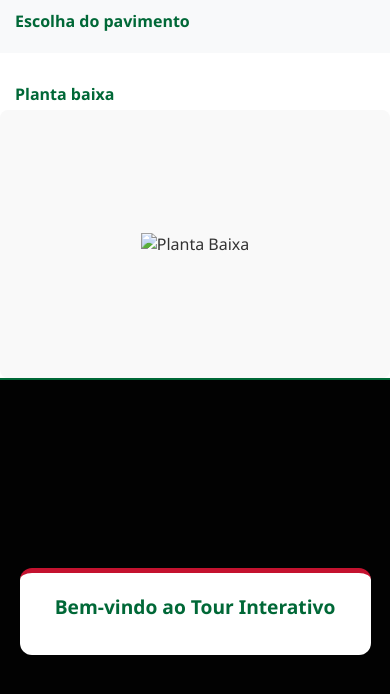
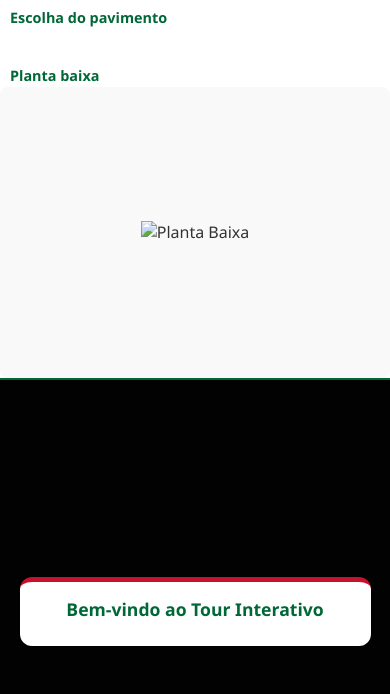
Before and after one commit to ThiagoFurtado/Tour_360_ITAP_V2, a website: page index.html in a window 390 px wide. Drawn offline with nearby package versions, Linux system fonts and the light colour scheme.

Commit message:
Update style.css

```diff
--- a/style.css
+++ b/style.css
@@ -1,38 +1,45 @@
 /* ========== VARIÁVEIS DE CORES (PALETA EPAMIG/ITAP) ========== */
 :root {
-  /* Cores extraídas/baseadas no site epamig.br/itap */
-  --ep-green: #006837;       /* Verde Institucional Forte */
-  --ep-green-light: #008a49; /* Verde para Hover */
-  --ep-red: #c4122f;         /* Vermelho (Detalhes/Minas) */
-  --ep-bg: #f8f9fa;          /* Fundo Cinza muito claro */
-  --ep-sidebar: #ffffff;     /* Fundo Branco */
-  --ep-text: #333333;        /* Texto Escuro */
-  --ep-text-light: #666666;  /* Texto Secundário */
-  --ep-border: #e0e0e0;      /* Bordas sutis */
+  --ep-green: #006837;
+  --ep-green-light: #008a49;
+  --ep-red: #c4122f;
+  --ep-bg: #f8f9fa;
+  --ep-sidebar: #ffffff;
+  --ep-text: #333333;
+  --ep-text-light: #666666;
+  --ep-border: #e0e0e0;
 }
 
-/* ========== RESET E BASE ========== */
+/* ========== RESET E TRAVAMENTO DE ROLAGEM ========== */
 * {
   margin: 0;
   padding: 0;
   box-sizing: border-box;
+  /* Evita que o toque longo selecione textos/imagens (UX de App) */
+  -webkit-tap-highlight-color: transparent;
 }
 
 body, html {
   width: 100%;
-  height: 100%;
+  height: 100%; /* Fallback */
+  height: 100dvh; /* Altura dinâmica real do mobile */
   font-family: 'Segoe UI', Tahoma, Geneva, Verdana, sans-serif;
-  background-color: var(--ep-bg); /* Fundo da página mais claro */
+  background-color: var(--ep-bg);
   color: var(--ep-text);
+
+  /* --- O SEGREDO DO "SEM ROLAGEM" --- */
   overflow: hidden;
+  position: fixed; /* Trava o body na viewport */
+  overscroll-behavior: none; /* Remove efeito elástico no iOS */
 }
 
 /* ========== LAYOUT PRINCIPAL (DESKTOP) ========== */
 #app {
   display: flex;
   width: 100%;
-  height: 100vh;
-  gap: 15px; /* Aumentei levemente o espaço */
+  height: 100%;
+  height: 100dvh;
+  gap: 15px;
   padding: 15px;
 }
 
@@ -40,30 +47,28 @@ body, html {
 .sidebar {
   width: 320px;
   min-width: 300px;
-  background: var(--ep-sidebar); /* Sidebar Branca */
+  background: var(--ep-sidebar);
   border-radius: 8px;
   padding: 20px;
   display: flex;
   flex-direction: column;
-  gap: 20px;
-  /* Sombra suave para destacar do fundo */
+  gap: 15px;
   box-shadow: 0 4px 12px rgba(0,0,0,0.08);
   border: 1px solid var(--ep-border);
-  overflow-y: auto;
+  overflow-y: auto; /* Permite rolagem interna se necessário no desktop */
 }
 
-/* Títulos das seções */
 .sidebar h2 {
   font-size: 1.2rem;
-  margin-bottom: 12px;
-  color: var(--ep-green); /* Títulos em Verde Institucional */
+  margin-bottom: 5px;
+  color: var(--ep-green);
   font-weight: 600;
-  border-bottom: 2px solid var(--ep-green); /* Detalhe visual */
+  border-bottom: 2px solid var(--ep-green);
   padding-bottom: 5px;
   display: inline-block;
 }
 
-/* Lista de Pavimentos (Botões) */
+/* Lista de Pavimentos */
 #floor-list {
   list-style: none;
   padding: 0;
@@ -71,7 +76,7 @@ body, html {
 
 #floor-list li {
   padding: 12px;
-  background: #f0f0f0; /* Fundo cinza claro para botões inativos */
+  background: #f0f0f0;
   margin-bottom: 6px;
   border-radius: 6px;
   cursor: pointer;
@@ -89,16 +94,17 @@ body, html {
 }
 
 #floor-list li.active {
-  background: var(--ep-green); /* Botão ativo Verde */
+  background: var(--ep-green);
   color: white;
   box-shadow: 0 2px 5px rgba(0, 104, 55, 0.3);
 }
 
-/* Container da Planta Baixa dentro da Sidebar */
+/* Container da Planta */
 .plan {
   display: flex;
   flex-direction: column;
   flex-grow: 1;
+  min-height: 0; /* Importante para o flexbox não estourar */
 }
 
 .plan-instructions {
@@ -109,12 +115,12 @@ body, html {
   font-style: italic;
 }
 
-/* Componente Web Component (Planta) */
 floor-plan {
   display: block;
   width: 100%;
-  height: 300px;
-  background: #fff; /* Fundo branco para a planta */
+  height: 100%; /* Ocupa o espaço disponível do pai */
+  min-height: 250px; /* Altura mínima no desktop */
+  background: #fff;
   border-radius: 6px;
   border: 1px solid var(--ep-border);
   overflow: hidden;
@@ -125,7 +131,7 @@ floor-plan {
 .viewer {
   flex: 1;
   position: relative;
-  background: #111; /* O visualizador mantém fundo escuro para contraste da foto */
+  background: #111;
   border-radius: 8px;
   overflow: hidden;
   box-shadow: 0 4px 12px rgba(0,0,0,0.15);
@@ -136,13 +142,13 @@ floor-plan {
   height: 100%;
 }
 
-/* Spinner de Carregamento */
+/* Spinner */
 .viewer-loader {
   position: absolute;
   top: 50%; left: 50%;
   width: 50px; height: 50px;
   border: 5px solid rgba(255,255,255,0.1);
-  border-top-color: var(--ep-green); /* Loader Verde */
+  border-top-color: var(--ep-green);
   border-radius: 50%;
   animation: spin 1s linear infinite;
   transform: translate(-50%, -50%);
@@ -150,20 +156,16 @@ floor-plan {
   z-index: 20;
 }
 
-.viewer.loading .viewer-loader {
-  display: block;
-}
+.viewer.loading .viewer-loader { display: block; }
 
-@keyframes spin {
-  to { transform: translate(-50%, -50%) rotate(360deg); }
-}
+@keyframes spin { to { transform: translate(-50%, -50%) rotate(360deg); } }
 
-/* ========== OVERLAY DE BOAS-VINDAS ========== */
+/* Overlay de Boas Vindas */
 #welcome-overlay {
   position: absolute;
   top: 0; left: 0;
   width: 100%; height: 100%;
-  background: rgba(0, 0, 0, 0.85); /* Mantém escuro para foco */
+  background: rgba(0, 0, 0, 0.85);
   backdrop-filter: blur(5px);
   display: flex;
   align-items: center;
@@ -181,133 +183,122 @@ floor-plan {
   text-align: center;
   max-width: 600px;
   padding: 30px;
-  background: white; /* Cartão branco centralizado */
+  background: white;
   border-radius: 12px;
   box-shadow: 0 10px 25px rgba(0,0,0,0.2);
-  border-top: 5px solid var(--ep-red); /* Detalhe Vermelho no topo */
+  border-top: 5px solid var(--ep-red);
 }
 
-.welcome-content h2 {
-  margin-bottom: 15px;
-  color: var(--ep-green);
-  font-size: 1.8rem;
-}
-
-.welcome-content p {
-    color: var(--ep-text);
-    margin-bottom: 10px;
-}
-
-.welcome-content ul {
-  text-align: left;
-  margin-top: 15px;
-  padding-left: 20px;
-  color: var(--ep-text-light);
-}
-
+.welcome-content h2 { margin-bottom: 15px; color: var(--ep-green); font-size: 1.8rem; }
+.welcome-content p { color: var(--ep-text); margin-bottom: 10px; }
+.welcome-content ul { text-align: left; margin-top: 15px; padding-left: 20px; color: var(--ep-text-light); }
 .welcome-content li { margin-bottom: 8px; }
-
-/* Ajuste da logo no overlay se houver */
-.welcome-content img {
-    margin-bottom: 15px;
-}
+.welcome-content img { margin-bottom: 15px; }
 
 /* ========== RESPONSIVIDADE E MOBILE ========== */
 @media (max-width: 820px) {
   #app {
     flex-direction: column;
-    height: 100vh;
     padding: 0;
     gap: 0;
     background: white;
+    /* Garante que não ultrapasse a tela */
+    max-height: 100dvh;
   }
 
   /* --- Sidebar (Topo) --- */
   .sidebar {
     width: 100%;
-    height: 45vh;
-    min-height: 250px;
+    /* Altura baseada em porcentagem da tela total */
+    height: 45%;
+    min-height: 0; /* Remove travas de pixel */
     background: var(--ep-sidebar);
     border-radius: 0;
     border: none;
-    border-bottom: 2px solid var(--ep-green); /* Divisória Verde */
-    padding: 0;
-    flex-shrink: 0;
+    border-bottom: 2px solid var(--ep-green);
+    padding: 0; /* Padding Zero é crucial */
+    flex-shrink: 0; /* Não encolhe */
     z-index: 2;
     box-shadow: 0 2px 10px rgba(0,0,0,0.1);
   }
 
+  /* Cabeçalho compacto */
   .sidebar h2 {
-    font-size: 1rem;
+    font-size: 0.9rem;
     margin: 0;
-    padding: 10px 15px 5px 15px;
-    border-bottom: none; /* Remove borda do título no mobile */
+    padding: 8px 10px 4px 10px; /* Padding interno mínimo */
+    border-bottom: none;
   }
 
   .floors {
     width: 100%;
-    background: #f8f9fa; /* Fundo sutil atrás dos botões */
+    background: #fff;
   }
 
+  /* Lista Horizontal Compacta */
   #floor-list {
     display: flex;
     justify-content: center;
     overflow-x: auto;
-    gap: 10px;
-    padding: 8px 15px;
+    gap: 8px;
+    padding: 4px 10px 8px 10px;
     margin: 0;
     width: 100%;
+    /* Esconde barra de rolagem da lista mas permite scroll */
+    scrollbar-width: none;
   }
+  #floor-list::-webkit-scrollbar { display: none; }
 
   #floor-list li {
     white-space: nowrap;
     margin: 0;
-    padding: 6px 16px;
-    font-size: 0.9rem;
+    padding: 5px 12px;
+    font-size: 0.85rem;
     background: white;
     border: 1px solid var(--ep-border);
-    box-shadow: 0 2px 4px rgba(0,0,0,0.05);
+    box-shadow: 0 1px 3px rgba(0,0,0,0.05);
   }
 
   #floor-list li.active {
-      background: var(--ep-green);
-      color: white;
-      border-color: var(--ep-green);
+    background: var(--ep-green);
+    color: white;
   }
 
+  /* Planta ocupa o resto da sidebar */
   .plan {
     flex-grow: 1;
     width: 100%;
+    height: 100%;
     overflow: hidden;
   }
 
-  .plan h2 { padding-bottom: 5px; }
+  .plan h2 { padding-bottom: 2px; }
   .plan-instructions { display: none; }
 
-  /* Componente da Planta */
   floor-plan {
     width: 100%;
-    height: 100%;
+    height: 100%; /* Preenche todo o espaço restante da sidebar */
+    min-height: 0; /* Reseta min-height do desktop */
     border: none;
     border-radius: 0;
-    background: #fff;
   }
 
   /* --- Viewer (Fundo/Baixo) --- */
   .viewer {
     width: 100%;
-    height: 55vh;
-    flex-grow: 1;
+    /* Ocupa o restante exato da tela (100% - 45% = 55%) */
+    flex: 1;
+    height: 55%;
     border-radius: 0;
   }
 
-  /* Ajustes do overlay Mobile */
+  /* Overlay Simplificado */
   .welcome-content {
       width: 90%;
-      padding: 20px;
+      padding: 15px;
       margin: auto;
   }
-  .welcome-content img { max-width: 120px !important; }
-  .welcome-content h2 { font-size: 1.2rem; }
-  .welcome-content p, .welcome-content ul { display: none; }
+  .welcome-content img { max-width: 100px !important; margin-bottom: 10px; }
+  .welcome-content h2 { font-size: 1.1rem; margin-bottom: 10px; }
+  .welcome-content p, .welcome-content ul { display: none; } /* Remove texto extra no mobile */
 }
```
